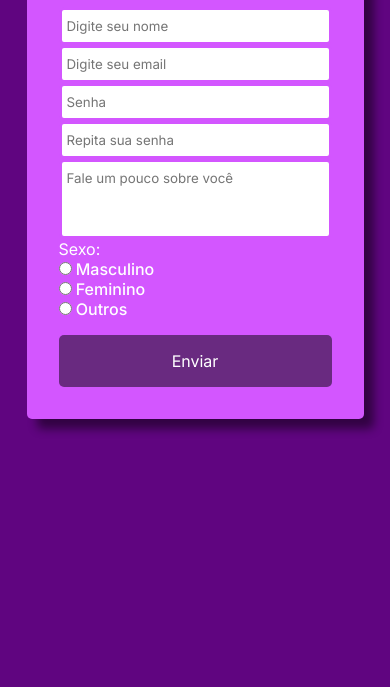
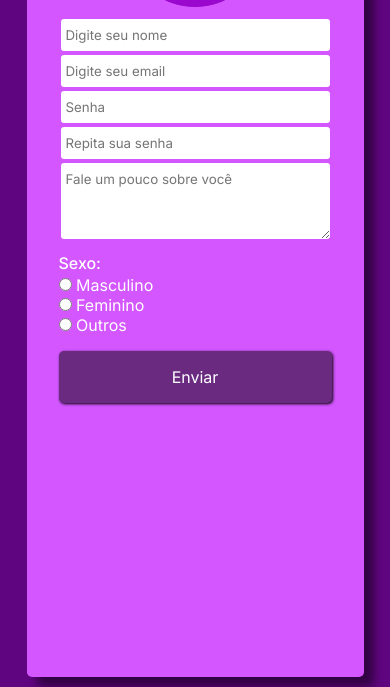
Before and after one commit to Pedro200231/projeto-ocatt, a plain HTML site: page cadastrologin/cadastrologin.html in a window 390 px wide. Shown: the part 157-844 px from the top of the page. Drawn offline with Linux system fonts and the light colour scheme.

Commit message:
alterando responsividade cadastro login

```diff
--- a/cadastrologin/cadastrologin.css
+++ b/cadastrologin/cadastrologin.css
@@ -23,7 +23,7 @@ body{
     background-color: var(--cor-bodybackground);
     font-family: 'Inter', sans-serif;
     color: var(--cor-letras);
-    height: 100%;
+    height: 100vh;
 }
 .content{
     margin: auto;
@@ -33,8 +33,12 @@ body{
     padding: 2rem;
     border-radius: 5px;
     min-width: 30%;
-    height: 85%;
+    overflow: auto;
     box-shadow: 10px 10px 10px rgba(0, 0, 0, 0.486);
+}
+.content form{
+    display: flex;
+    flex-direction: column;
 }
 div#cabecalho{
     display: flex;
@@ -58,28 +62,22 @@ div#cabecalho > h1{
     font-size: 2.5em;
     text-align: center;
 }
-
 div#cabecalho > p{
     font-family: 'Roboto', sans-serif;
     color: var(--cor-hover-titulos);
     font-weight: 400;
-    font-size: 0.8em;
+    font-size: 14px;
     text-align: center;
-}
-.content form{
-    display: flex;
-    flex-direction: column;
 }
 .span-required{
     display: none;
 }
 .inputs{
     font-family: 'Inter', sans-serif;
-    display: block;
     padding: 8px 5px;
     outline: none;
     border-radius: 5px;
-    border: 3px solid var(--cor-layoutbackground);
+    border: 2px solid var(--cor-layoutbackground);
     width: 100%;
     box-sizing: border-box;
     transition: .3s;
@@ -87,15 +85,22 @@ div#cabecalho > p{
 .inputs:focus{
     border-color: var(--cor-backgroundlista);
 }
+.content p{
+    font-family: 'Inter', sans-serif;
+    font-weight: 500;
+    margin-top: 0.5rem;
+    margin-bottom: 0.1rem;
+}
 .box-select{
     font-family: 'Inter', sans-serif;
+    font-weight: 400;
     display: flex;
-    justify-content: space-between;
-    font-weight: 500;
+    justify-content: space-evenly;
 }
 button[type="submit"]{
     font-family: 'Inter', sans-serif;
     display: block;
+    width: 100%;
     padding: 1rem;
     font-size: 1rem;
     outline: none;
@@ -106,9 +111,9 @@ button[type="submit"]{
     color: var(--cor-letras);
     cursor: pointer;
     transition: .3s;
+    box-shadow: 1px 1px 3px black;
 }
 textarea{
-    resize: none;
     height: 80px;
 }
 button[type="submit"]:hover{
@@ -119,6 +124,10 @@ button[type="submit"]:hover{
         min-width: 70%;
         height: 90%;
     }
+    .box-select{
+        flex-direction: column;
+        justify-content: none;
+    }
 }
 @media screen and (max-width: 420px){
     div#cabecalho{
--- a/cadastrologin/cadastrologin.html
+++ b/cadastrologin/cadastrologin.html
@@ -33,7 +33,6 @@
             <p>Sexo:</p>
             <div class="box-select">
                         <div>
-                    <div>
                             <input type="radio" name="sexo" id="m" value="m">
                             <label for="m">Masculino</label>
                         </div>
@@ -46,7 +45,6 @@
                             <label for="o">Outros</label>
                         </div>
             </div>
-            </div>
             <button type="submit">Enviar</button>
         </form>
     </div>
--- a/login/login.css
+++ b/login/login.css
@@ -41,7 +41,7 @@ div#cabecalho{
     margin-bottom: 30px;
     margin-top: 15px;
     background-color: #9908CC;
-    width: 40%;
+    width: 160px;
     height: 160px;
     border: 1px solid #9908CC;
     border-radius: 50%;
```
Lines whose indentation alone changed are shown as unchanged.
